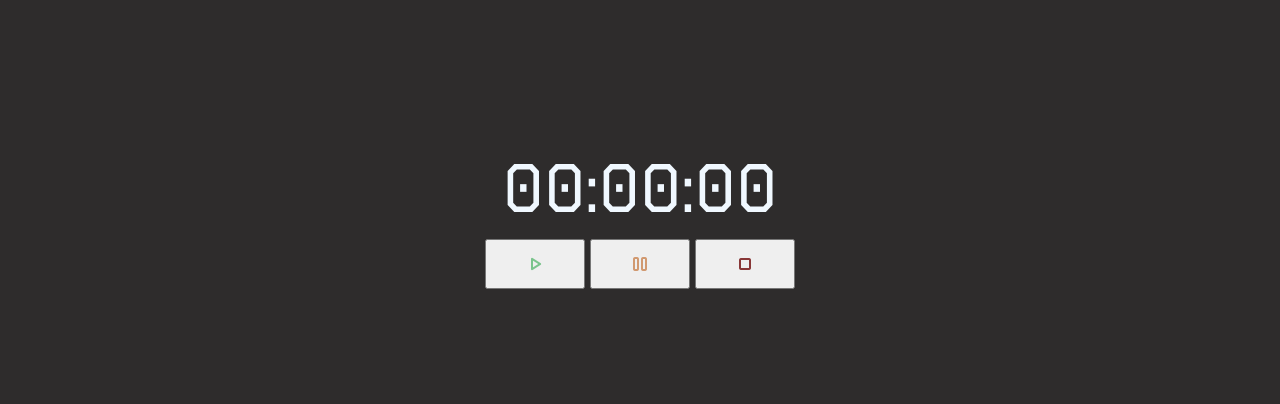
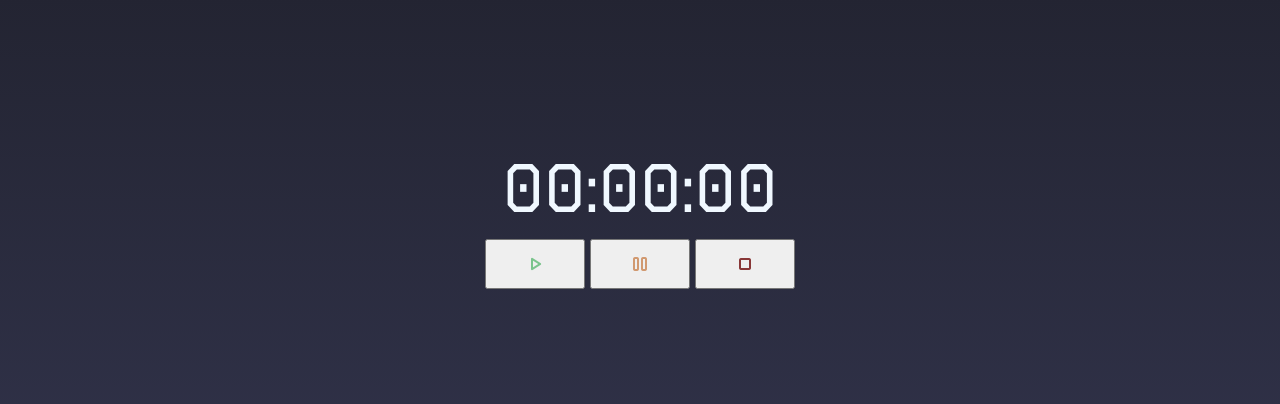
Before and after one commit to marcosfranrib/projeto_cronometro, a plain HTML site: page index.html in a window 1280 px wide. Shown: the part 180-584 px from the top of the page. Drawn offline with nearby package versions, Linux system fonts and the light colour scheme.

Commit message:
Update style.css

```diff
--- a/style.css
+++ b/style.css
@@ -10,7 +10,8 @@
 }
 
 body{
-    background-color: #2e2c2c;
+    background-image: linear-gradient(to bottom, hsl(235, 16%, 14%),
+     hsl(236, 21%, 26%));
 }
 
 #container-cronometro{
@@ -50,6 +51,7 @@ body{
 }
 
 button{
+    cursor: pointer;
     width: 100px;
     height: 50px;
     padding: 15px;
```
